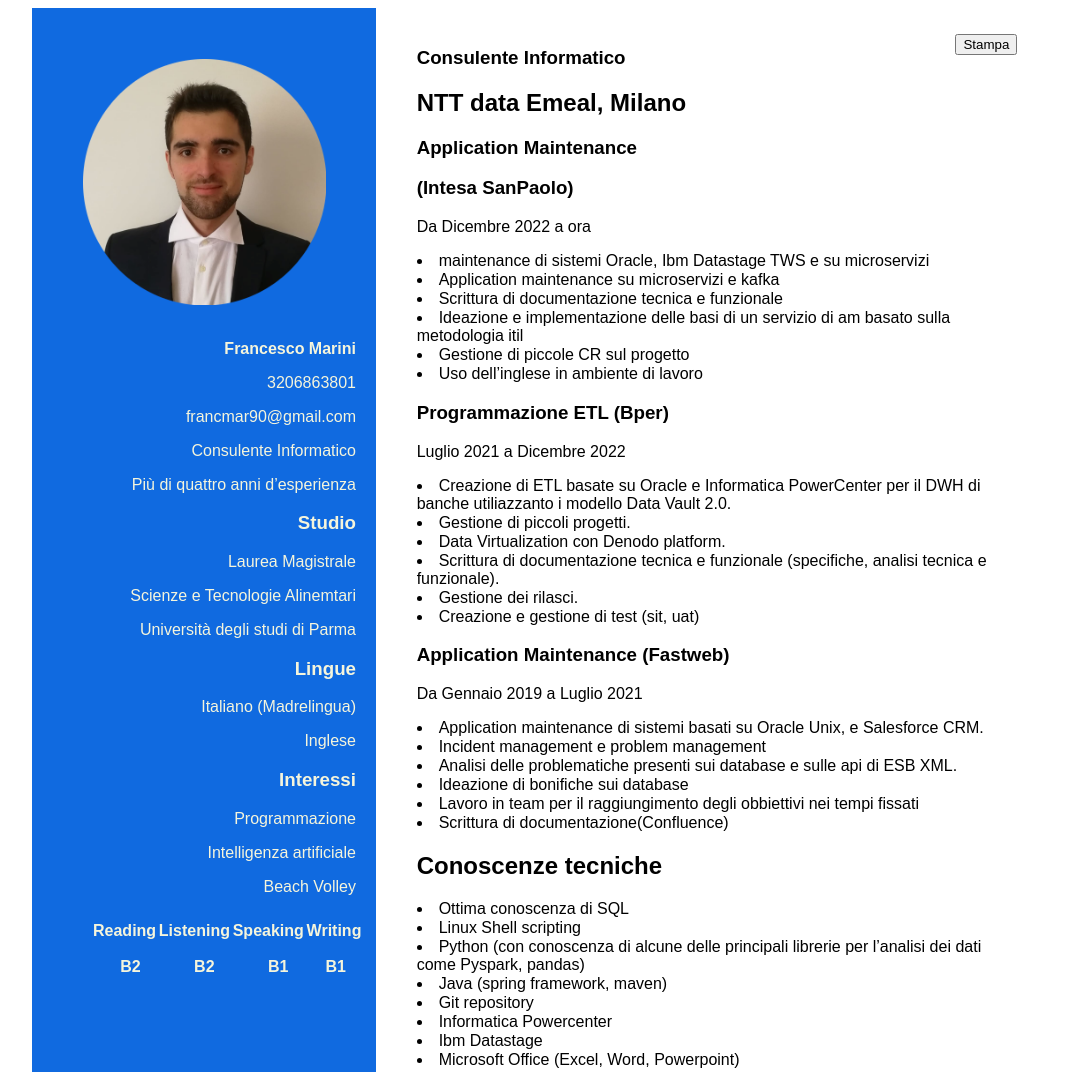
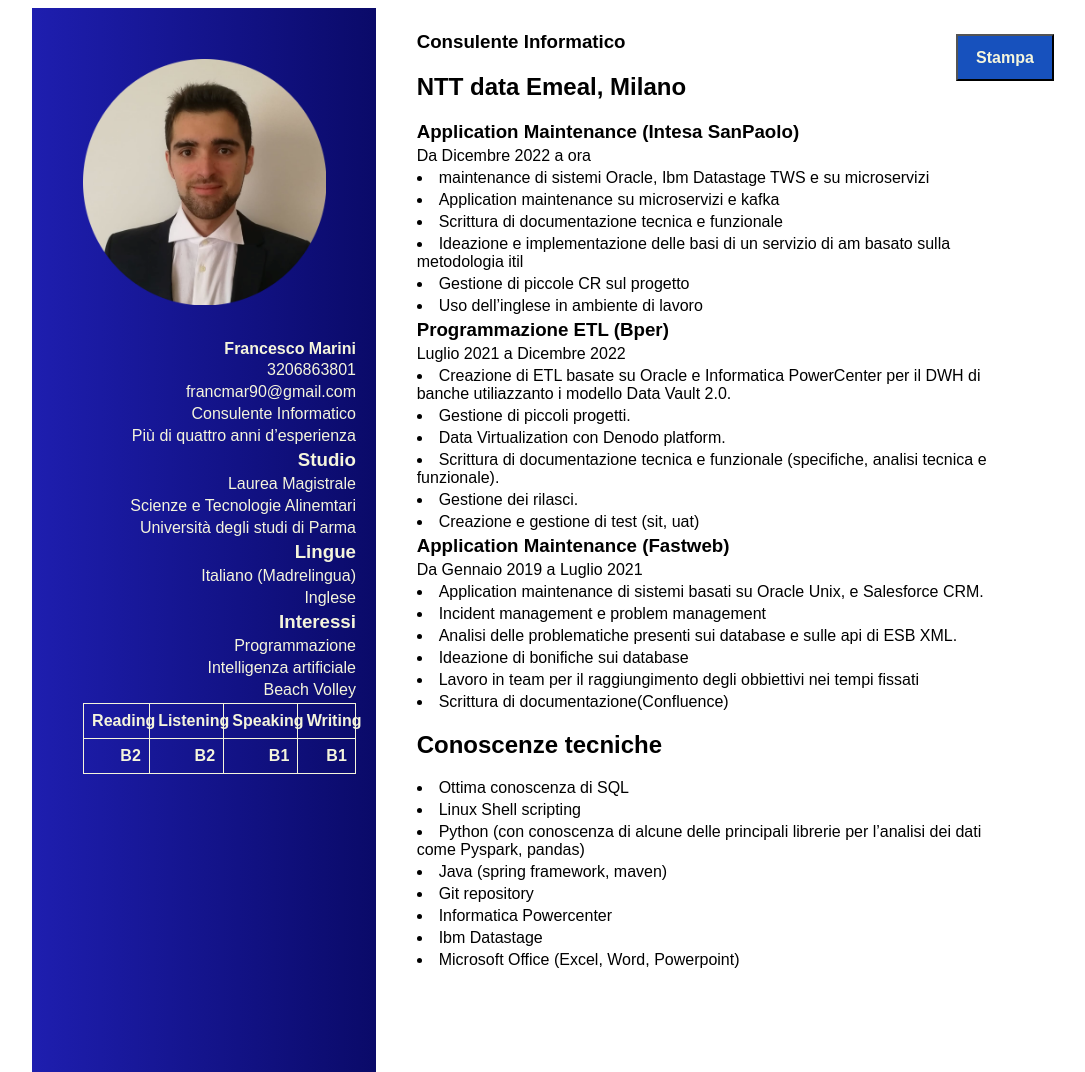
Before and after one commit to fra1000/fra1000.github.io, a plain HTML site: page index.html in a window 1280 px wide. Shown: the top 1072 px of the page, without its empty margins (102-1187 px from the left). Drawn offline with Linux system fonts and the light colour scheme.

Commit message:
modifiche

```diff
--- a/index.html
+++ b/index.html
@@ -3,8 +3,8 @@
 
 <head>
   <meta charset="utf-8">
-  <title>Page Title</title>
-  <meta name="description" content="Roughly 155 characters">
+  <title>CV Francesco Marini</title>
+  <link rel="icon" type="image/x-icon" href="/images/favicon.ico">
   <link rel="stylesheet" type="text/css" href="mystyle.css">
   <!--script src="https://ajax.googleapis.com/ajax/libs/jquery/1.7.1/jquery.min.js"></script-->
   <script src="script.js"></script>
@@ -17,7 +17,6 @@
       <div class="img_div">
         <img src=Immagine_cv_1.png alt="Foto" width="100%" height=width style="float:center;">
       </div>
-
       <b>Francesco Marini</b>
       <p>3206863801</p>
       <p>francmar90@gmail.com</p>
@@ -53,8 +52,7 @@
       <div class="rbot"><button onclick="myFunction()" id="noprint">Stampa</button></div>
       <h3>Consulente Informatico </h3>
       <h2>NTT data Emeal, Milano</h2>
-      <h3>Application Maintenance <p>(Intesa SanPaolo)</p>
-      </h3>
+      <h3>Application Maintenance  (Intesa SanPaolo)</h3>
       <p>Da Dicembre 2022 a ora</p>
       <li>maintenance di sistemi Oracle, Ibm Datastage TWS e su microservizi</li>
       <li>Application maintenance su microservizi e kafka</li>
@@ -62,16 +60,15 @@
       <li>Ideazione e implementazione delle basi di un servizio di am basato sulla metodologia itil</li>
       <li>Gestione di piccole CR sul progetto</li>
       <li>Uso dell’inglese in ambiente di lavoro</li>
-      <h3>Programmazione ETL (Bper)</h3>
+      <h3>Programmazione ETL  (Bper)</h3>
       <p>Luglio 2021 a Dicembre 2022</p>
-      <li>Creazione di ETL basate su Oracle e Informatica PowerCenter per il DWH di banche utiliazzanto i modello Data
-        Vault 2.0.</li>
+      <li>Creazione di ETL basate su Oracle e Informatica PowerCenter per il DWH di banche utiliazzanto i modello Data Vault 2.0.</li>
       <li>Gestione di piccoli progetti.</li>
       <li>Data Virtualization con Denodo platform.</li>
       <li>Scrittura di documentazione tecnica e funzionale (specifiche, analisi tecnica e funzionale).</li>
       <li>Gestione dei rilasci.</li>
       <li>Creazione e gestione di test (sit, uat)</li>
-      <h3>Application Maintenance (Fastweb)</h3>
+      <h3>Application Maintenance  (Fastweb)</h3>
       <p>Da Gennaio 2019 a Luglio 2021</p>
       <li>Application maintenance di sistemi basati su Oracle Unix, e Salesforce CRM.</li>
       <li>Incident management e problem management</li>
--- a/mystyle.css
+++ b/mystyle.css
@@ -1,3 +1,11 @@
+#contenitore {
+    margin-left: 10%;
+    margin-right: 10%;
+    margin-bottom: 0%;
+    margin-top: 0%;
+    height: 100%;
+}
+
 #col_destra {
     float: right;
     width: 60%;
@@ -8,7 +16,7 @@
 }
 
 #col_sinistra {
-    background-color: #106ae0;
+    background: linear-gradient(90deg, rgb(30, 30, 175) 0%,  rgb(20, 20, 140) 50%, rgb(10, 10, 105) 100%);
     float: left;
     width: 30%;
     height: 200vh;
@@ -25,15 +33,6 @@
     padding:10%;
 }
 
-#contenitore {
-    margin-left: 10%;
-    margin-right: 10%;
-    margin-bottom: 0%;
-    margin-top: 0%;
-    height: 100%;
-
-}
-
 .rbot {
     float: right;
     position: relative;
@@ -45,8 +44,13 @@
 }
 
 li {
-    margin-top: 1px;
-    margin-bottom: 1px;
+    margin-top: 3px;
+    margin-bottom: 4px;
+}
+
+p, h3, b{
+    margin-top: 3px;
+    margin-bottom: 4px;
 }
 
 th {
@@ -54,14 +58,27 @@
     position: relative;
 }
 
-table {
-    border: 10px;
-    border-color: beige;
+table{
     width: 90%;
     position: relative;
 }
 
 
+table, th, tr {
+    border: 1px solid beige;
+    border-collapse: collapse;
+}
+
+button{
+    background: rgb(23, 81, 189);
+    padding-left: 30%;
+    padding-right: 30%;
+    padding-top: 20%;
+    padding-bottom: 20%;
+    color: beige;
+    font-weight: bold;
+    font-size: medium;
+}
 
 @media print {
     #noprint{
```
